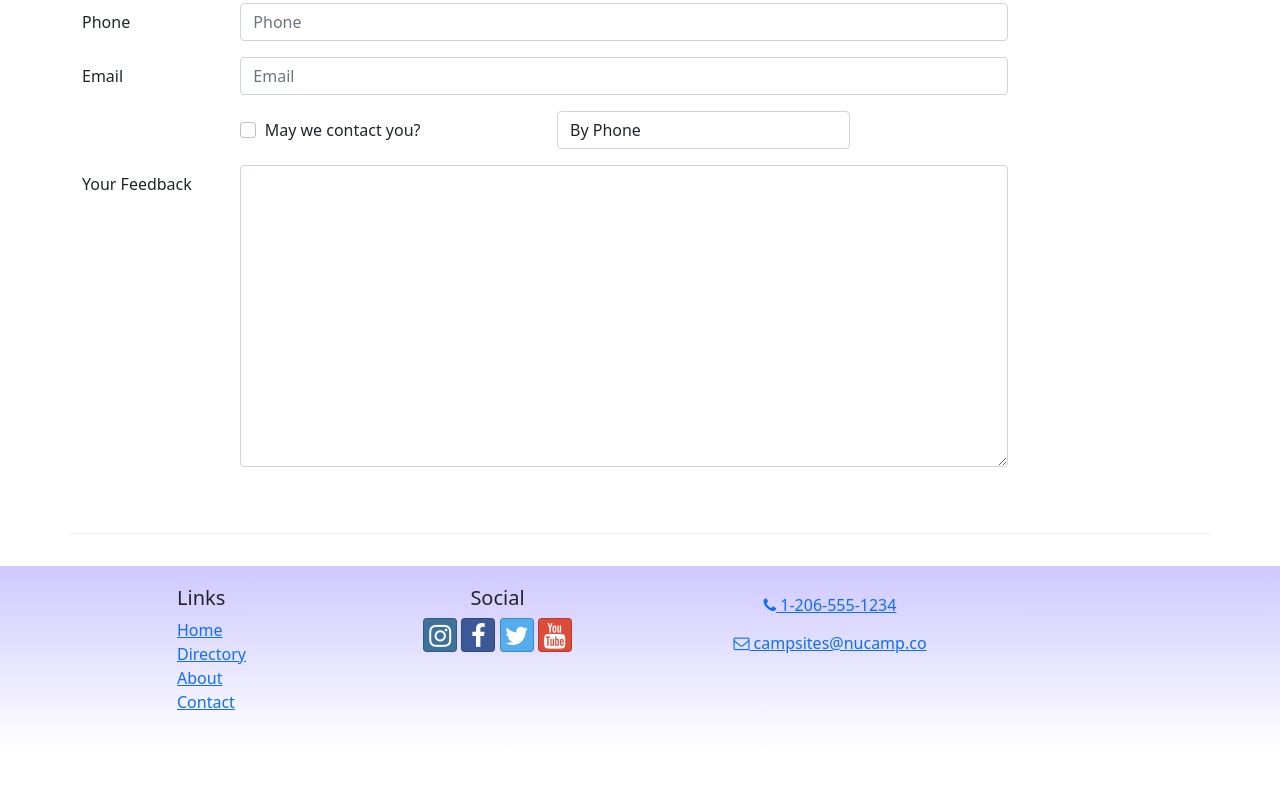
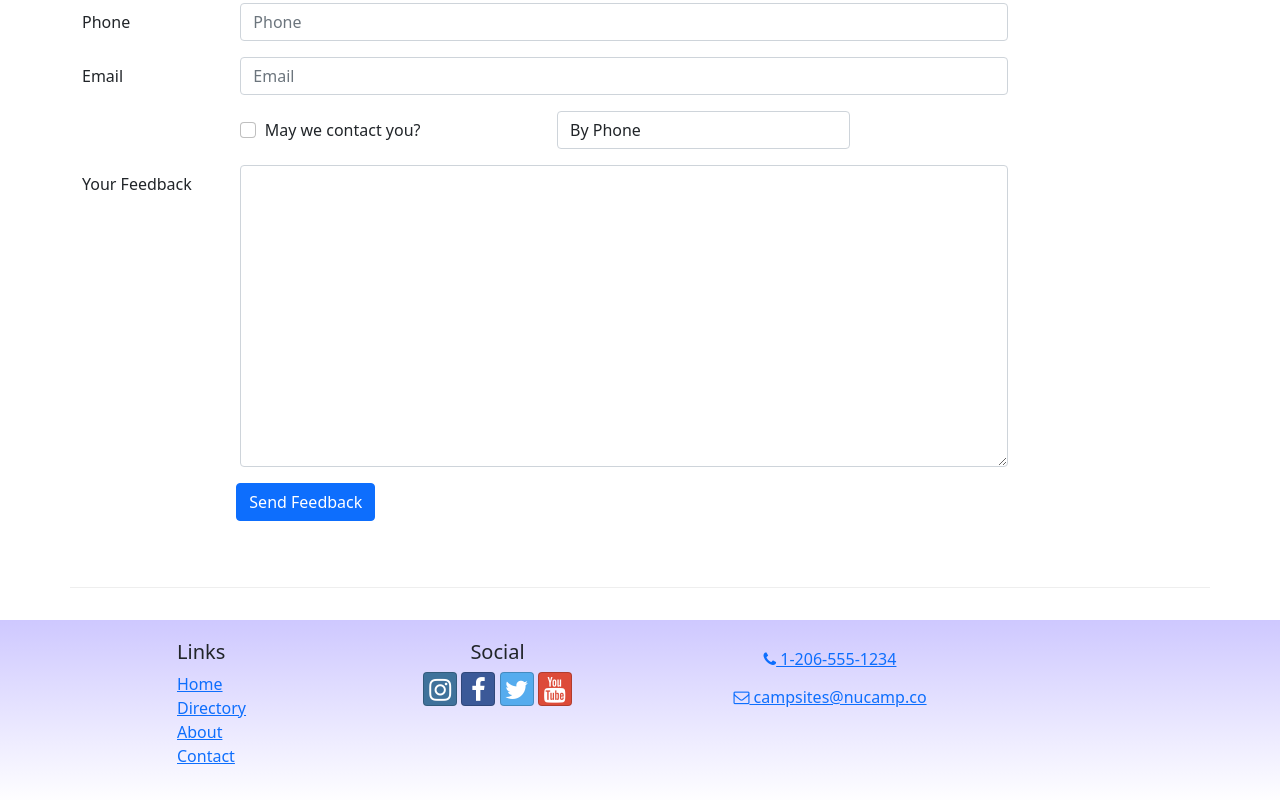
Before and after one commit to jamesperrin/nucampsite-react, a React (Create React App) app: page /contact in a window 1280 px wide. Shown: the part 719-1519 px from the top of the page. Before the commit the page ends 1469 px from the top, so only its background shows below. Built offline with nearby package versions, Linux system fonts and the light colour scheme.

Commit message:
Complete exercise ContactForm Part 3

```diff
--- a/src/features/comments/ContactForm.js
+++ b/src/features/comments/ContactForm.js
@@ -2,6 +2,11 @@ import { Button, Label, Col, FormGroup } from 'reactstrap';
 import { Formik, Field, Form } from 'formik';
 
 const ContactForm = () => {
+  const handleSubmit = (values, { resetForm }) => {
+    console.log('form values:', values);
+    console.log('in JSON format:\n', JSON.stringify(values, null, 2));
+  };
+
   return (
     <Formik
       initialValues={{
@@ -12,7 +17,8 @@ const ContactForm = () => {
         agree: false,
         contactType: 'By Phone',
         feedback: '',
-      }}>
+      }}
+      onSubmit={handleSubmit}>
       <Form>
         <FormGroup row key='1'>
           <Label htmlFor='firstName' md='2'>
@@ -67,8 +73,8 @@ const ContactForm = () => {
           </Label>
           <Col md='4'>
             <Field className='form-control' name='contactType' as='select'>
-              <option value='byPhone'>By Phone</option>
-              <option value='byEmail'>By Email</option>
+              <option>By Phone</option>
+              <option>By Email</option>
             </Field>
           </Col>
         </FormGroup>
@@ -81,6 +87,13 @@ const ContactForm = () => {
             <Field className='form-control' name='feedback' id='feedback' as='textarea' rows='12' />
           </Col>
         </FormGroup>
+        <FormGroup>
+          <Col md={{ size: 10, offset: 2 }}>
+            <Button type='submit' color='primary'>
+              Send Feedback
+            </Button>
+          </Col>
+        </FormGroup>
       </Form>
     </Formik>
   );
--- a/src/pages/ContactPage.js
+++ b/src/pages/ContactPage.js
@@ -32,7 +32,9 @@ const ContactPage = () => {
           <h2>Send Us Your Feedback</h2>
           <hr />
         </Col>
-        <Col md='10'><ContactForm /></Col>
+        <Col md='10'>
+          <ContactForm />
+        </Col>
       </Row>
     </Container>
   );
```
